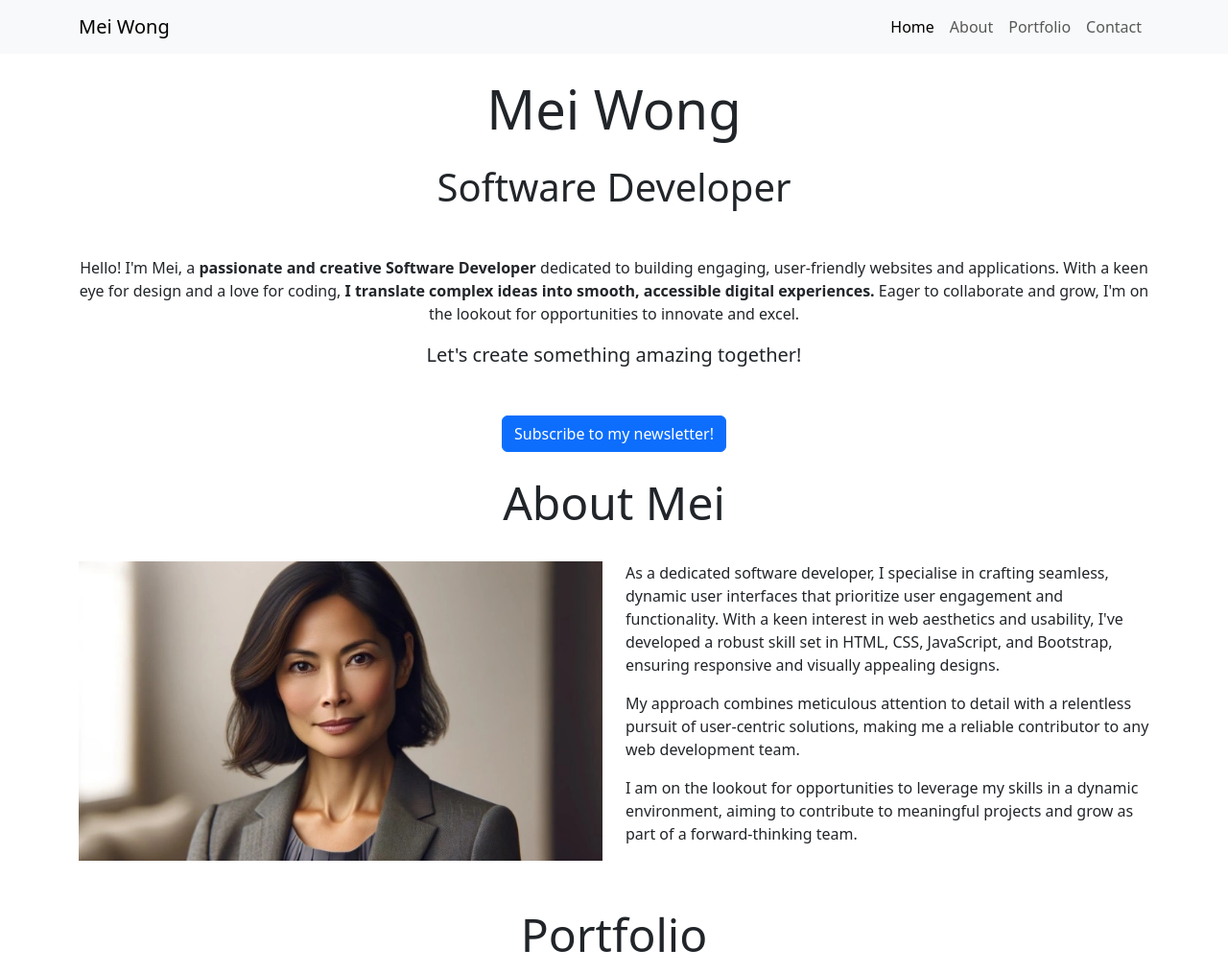
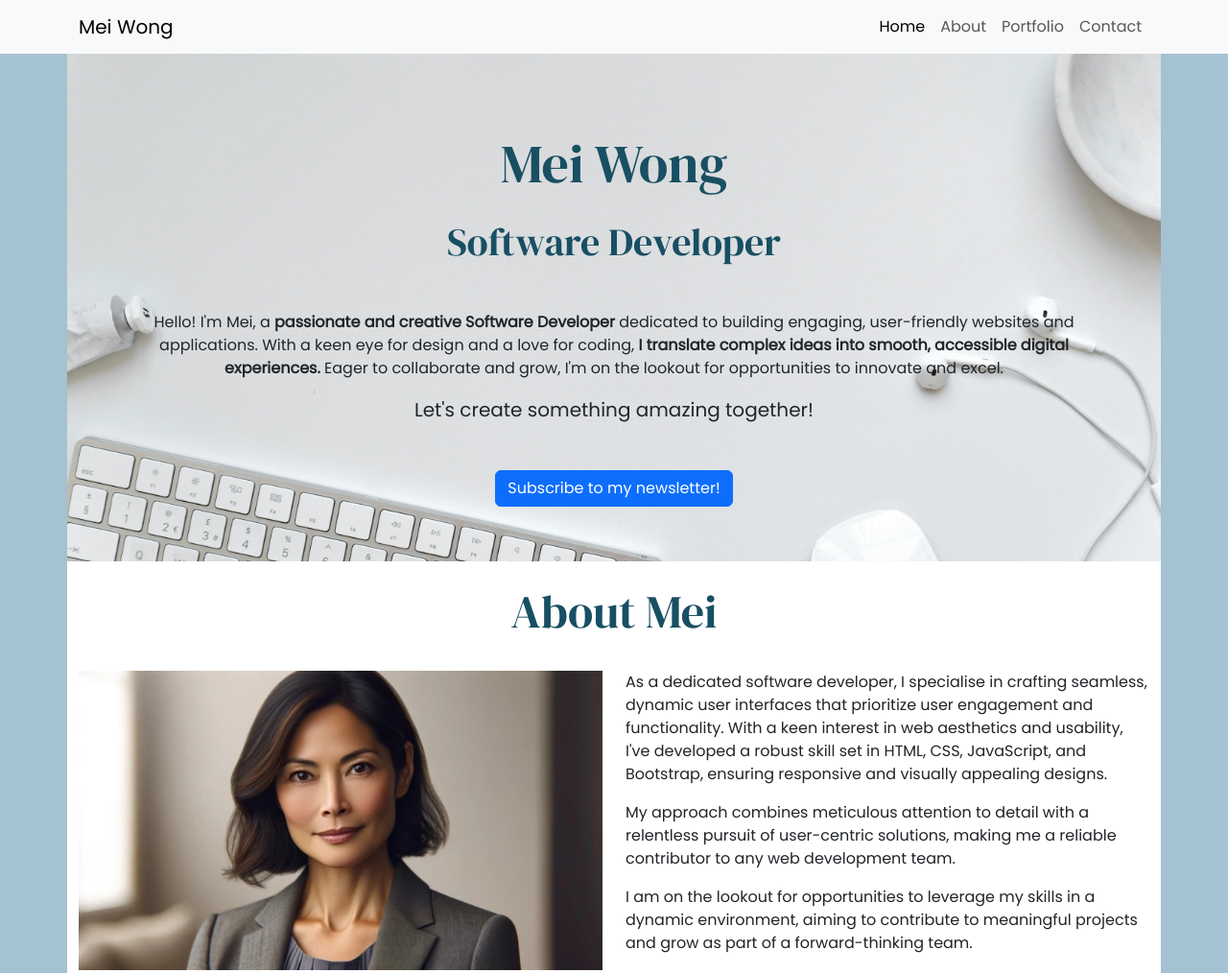
Before and after one commit to code-mca/mei-wong-developer-site, a plain HTML site: page index.html in a window 1280 px wide. Shown: the top 1014 px of the page at 96% size. Drawn offline with nearby package versions, Linux system fonts and the light colour scheme.

Commit message:
added header background image and styling

```diff
--- /dev/null
+++ b/assets/css/styles.css
@@ -0,0 +1,52 @@
+/*
+    #a4c2d1; egg blue
+    #dbdcde; light grey
+    #1f7798; mid-blue
+    #184f63; dark-blue
+*/
+
+/* global styles */
+
+@import url("https://fonts.googleapis.com/css2?family=DM+Serif+Display:ital@0;1&family=Poppins&display=swap");
+
+body {
+  font-family: "Poppins", sans-serif;
+  background-color: #a4c2d1;
+}
+
+h1,
+h2 {
+  font-family: "DM Serif Display", serif;
+  color: #184f63;
+}
+
+/* Header section */
+#hero {
+  background-image: url("../images/background-hero.webp");
+  background-size: cover;
+  background-position: 50% 70%;
+  background-color: #dbdcde;
+  min-height: 500px;
+}
+
+#hero div {
+  padding: 5% 7%;
+}
+
+/* About section */
+
+#about {
+  background-color: white;
+}
+
+/* Portfolio section */
+
+#portfolio {
+  background-color: #dbdcde;
+}
+
+/* Content section */
+
+#content {
+  background-color: white;
+}
--- a/index.html
+++ b/index.html
@@ -8,6 +8,11 @@
     <!-- Bootstrap CSS link -->
     <link href="https://cdn.jsdelivr.net/npm/bootstrap@5.3.8/dist/css/bootstrap.min.css" rel="stylesheet"
         integrity="sha384-sRIl4kxILFvY47J16cr9ZwB07vP4J8+LH7qKQnuqkuIAvNWLzeN8tE5YBujZqJLB" crossorigin="anonymous">
+
+    <!-- Custom Styles.css -->
+    <link href="assets/css/styles.css" rel="stylesheet">
+
+    <!-- Title-->
     <title>Mei Wong | Software Developer</title>
 </head>
 
@@ -46,7 +51,7 @@
         <!-- section with hero image -->
         <section class="row">
             <!-- text-center class used to centre all text inside column -->
-            <div class="col-12 text-center">
+            <div class="col-12 text-center hero-background">
                 <h1 class="display-4 my-4">Mei Wong</h1>
                 <!-- mb-5 gives extra margin spacing under subheading -->
                 <h2 class="display-6 mb-5">Software Developer</h2>
```
Also changed, not shown: assets/images/background-hero.webp (added).
